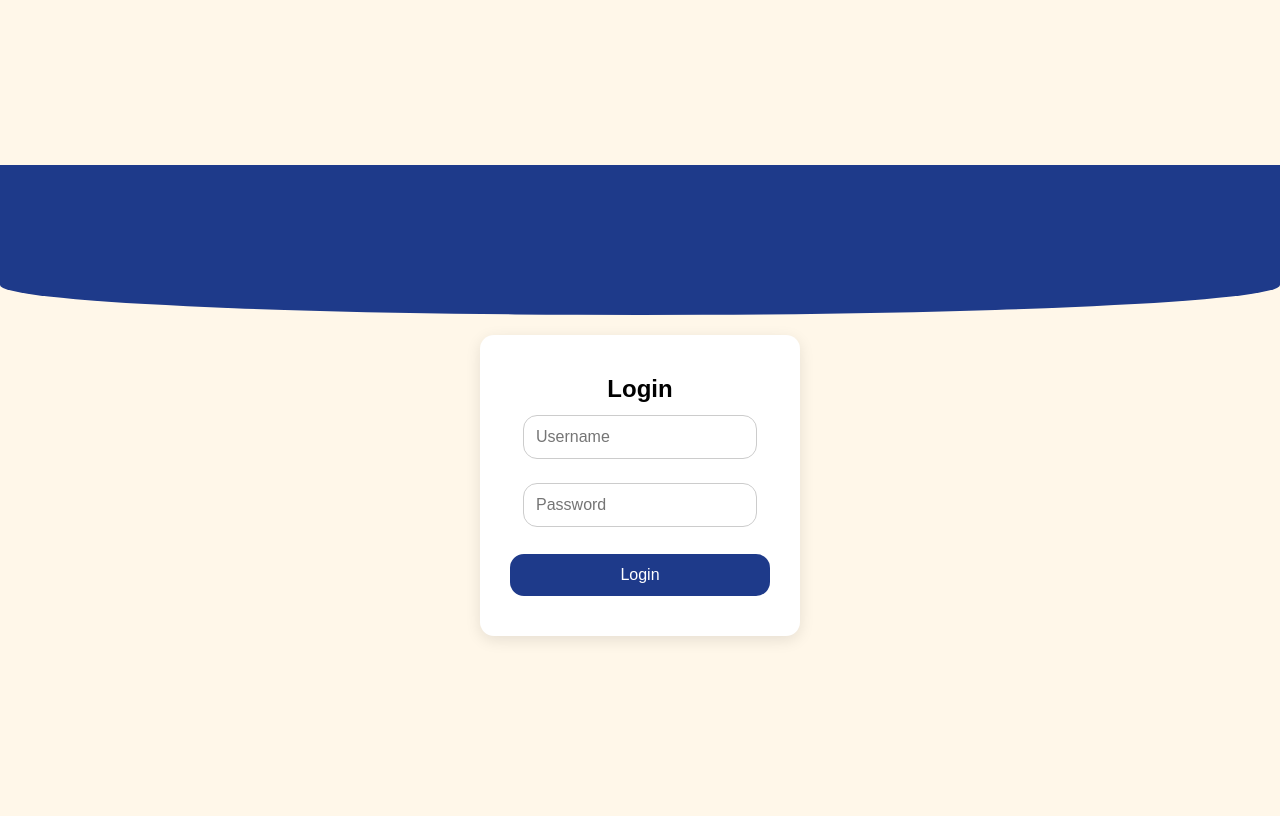
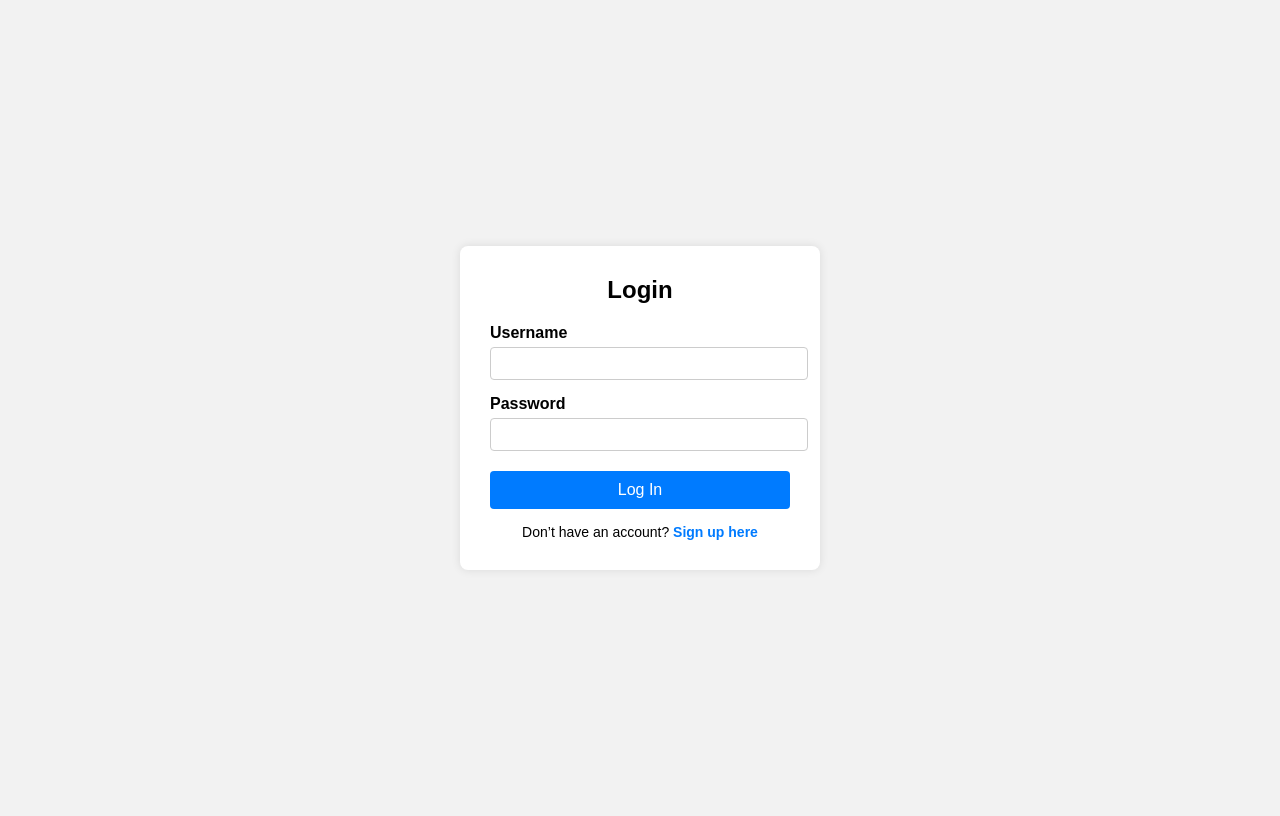
Before and after one commit to aodre12/IT38A-Enterprise-System, a PHP site: page /login.php in a window 1280 px wide. Before the commit the page ends 640 px from the top, so only its background shows below. Run offline with PHP 8.4, Linux system fonts and the light colour scheme.

Commit message:
updated login form w signup

```diff
--- a/login.php
+++ b/login.php
@@ -1,20 +1,119 @@
+<?php
+// login.php
+session_start();
+$error = '';
+
+if ($_SERVER['REQUEST_METHOD'] === 'POST') {
+    // Dummy credentials for example
+    $valid_username = 'johndoe';
+    $valid_password = 'password123';
+
+    $username = $_POST['username'] ?? '';
+    $password = $_POST['password'] ?? '';
+
+    if ($username === $valid_username && $password === $valid_password) {
+        // On success, set session and redirect to dashboard or profile
+        $_SESSION['username'] = $username;
+        header('Location: dashboard.php');
+        exit;
+    } else {
+        $error = 'Invalid username or password.';
+    }
+}
+?>
 
 <!DOCTYPE html>
 <html lang="en">
 <head>
-    <meta charset="UTF-8">
-    <title>Login</title>
-    <link rel="stylesheet" href="style.css">
+  <meta charset="UTF-8">
+  <title>Login</title>
+  <style>
+    body {
+      font-family: Arial, sans-serif;
+      background-color: #f2f2f2;
+      display: flex;
+      justify-content: center;
+      align-items: center;
+      height: 100vh;
+    }
+    .login-container {
+      background: white;
+      padding: 30px;
+      border-radius: 8px;
+      box-shadow: 0 0 10px rgba(0,0,0,0.1);
+      width: 300px;
+    }
+    .login-container h2 {
+      margin-top: 0;
+      text-align: center;
+    }
+    .login-container label {
+      display: block;
+      margin-top: 15px;
+      font-weight: bold;
+    }
+    .login-container input {
+      width: 100%;
+      padding: 8px;
+      margin-top: 5px;
+      border: 1px solid #ccc;
+      border-radius: 4px;
+    }
+    .login-container button {
+      width: 100%;
+      padding: 10px;
+      margin-top: 20px;
+      background-color: #007bff;
+      color: white;
+      border: none;
+      border-radius: 4px;
+      cursor: pointer;
+      font-size: 16px;
+    }
+    .login-container button:hover {
+      background-color: #0056b3;
+    }
+    .signup-prompt {
+      text-align: center;
+      margin-top: 15px;
+      font-size: 14px;
+    }
+    .signup-prompt a {
+      color: #007bff;
+      text-decoration: none;
+      font-weight: bold;
+    }
+    .signup-prompt a:hover {
+      text-decoration: underline;
+    }
+    .error {
+      color: red;
+      text-align: center;
+      margin-top: 10px;
+    }
+  </style>
 </head>
 <body>
-    <div class="header"></div>
-    <div class="tile">
-        <h2>Login</h2>
-        <form method="POST" action="dashboard.php">
-            <input type="text" name="username" placeholder="Username" class="input-field" required><br>
-            <input type="password" name="password" placeholder="Password" class="input-field" required><br>
-            <button type="submit" class="button">Login</button>
-        </form>
+  <div class="login-container">
+    <h2>Login</h2>
+
+    <?php if ($error): ?>
+      <div class="error"><?= htmlspecialchars($error) ?></div>
+    <?php endif; ?>
+
+    <form method="POST" action="">
+      <label for="username">Username</label>
+      <input type="text" id="username" name="username" required />
+
+      <label for="password">Password</label>
+      <input type="password" id="password" name="password" required />
+
+      <button type="submit">Log In</button>
+    </form>
+
+    <div class="signup-prompt">
+      Don’t have an account? <a href="register.php">Sign up here</a>
     </div>
+  </div>
 </body>
 </html>
```
